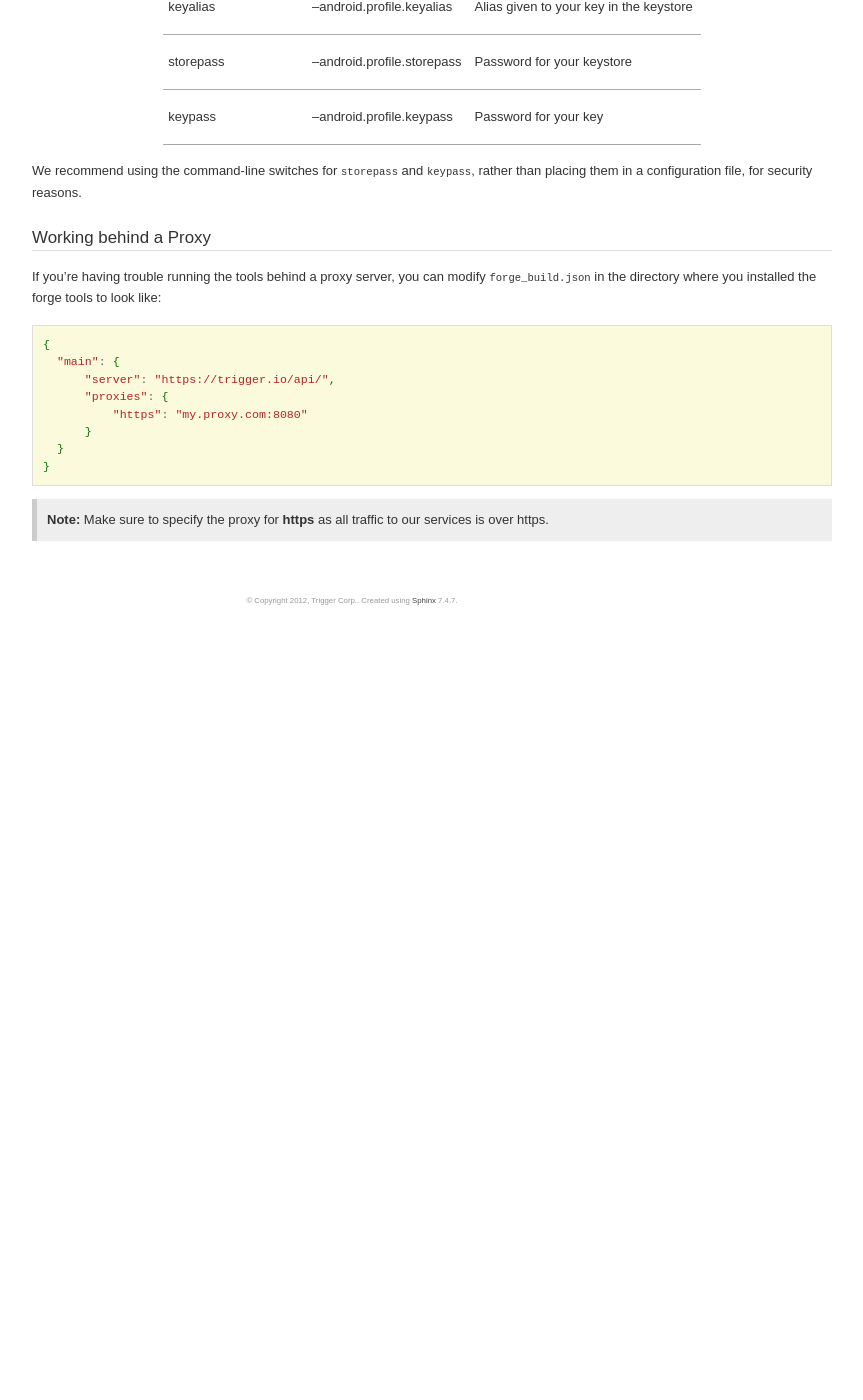
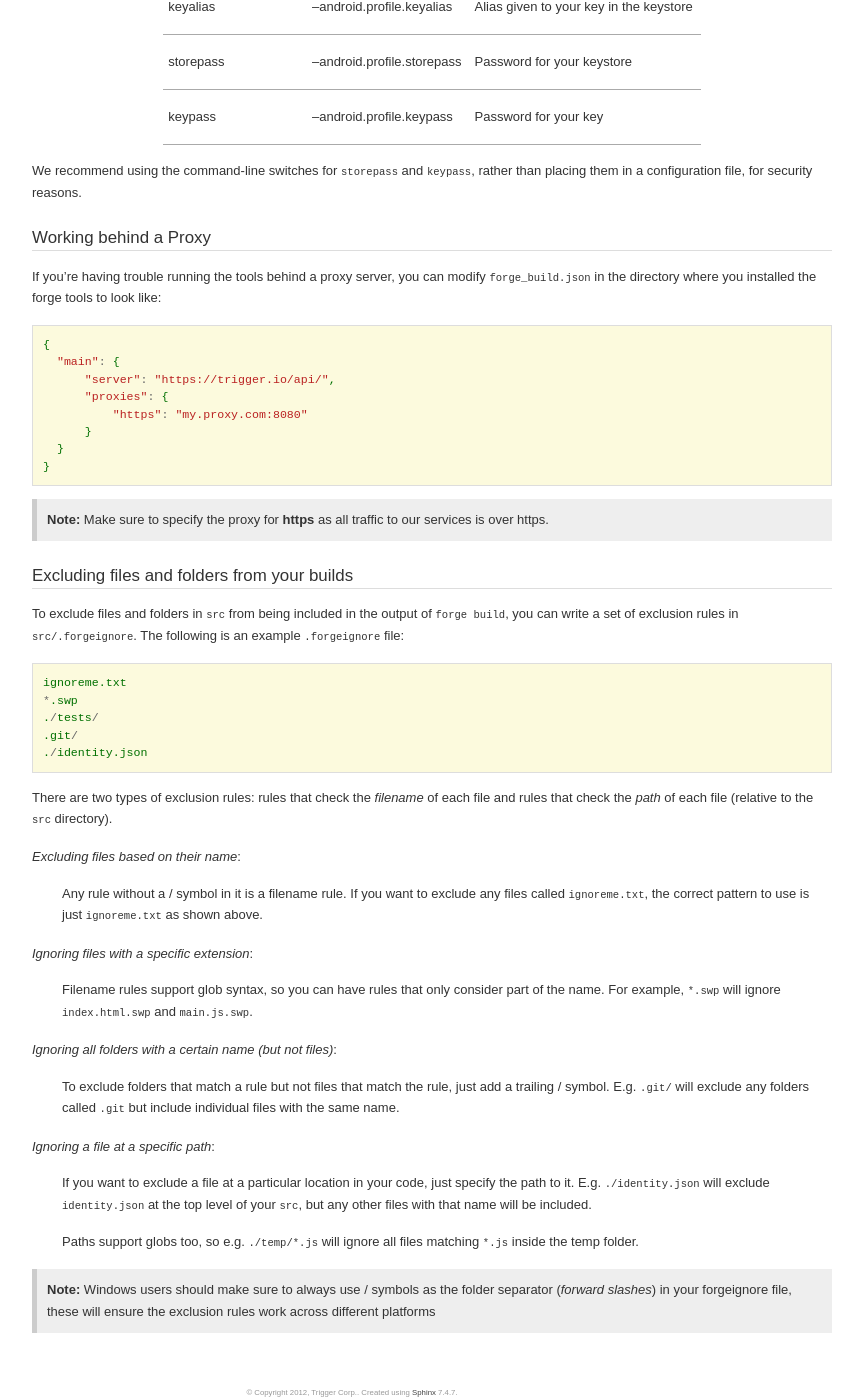
Before and after one commit to trigger-corp/Forge-Documentation, a Sphinx documentation site: the page built from source/command-line.rst, in a window 1280 px wide and 1400 px high, scrolled down 3433 px. Shown: the whole window, without its empty margins (288-1151 px from the left). Built offline with Sphinx 7.4.7, drawn with Linux system fonts in a browser that asks for light colours; some web fonts are replaced; before the commit the page ends 4063 px from its top, so only the background shows below that.

Commit message:
Document forge ignore file

```diff
--- a/source/command-line.rst
+++ b/source/command-line.rst
@@ -191,3 +191,45 @@ tools to look like:
   }
 
 .. note:: Make sure to specify the proxy for **https** as all traffic to our services is over https.
+
+Excluding files and folders from your builds
+--------------------------------------------
+To exclude files and folders in ``src`` from being included in the output of
+``forge build``, you can write a set of exclusion rules in
+``src/.forgeignore``. The following is an example ``.forgeignore`` file::
+
+    ignoreme.txt
+    *.swp
+    ./tests/
+    .git/
+    ./identity.json
+
+There are two types of exclusion rules: rules that check the *filename* of each
+file and rules that check the *path* of each file (relative to the ``src``
+directory).
+
+*Excluding files based on their name*:
+    Any rule without a / symbol in it is a filename rule. If you want to
+    exclude any files called ``ignoreme.txt``, the correct pattern to use is
+    just ``ignoreme.txt`` as shown above.
+
+*Ignoring files with a specific extension*:
+    Filename rules support glob syntax, so you can have rules that only
+    consider part of the name. For example, ``*.swp`` will ignore
+    ``index.html.swp`` and ``main.js.swp``.
+
+*Ignoring all folders with a certain name (but not files)*:
+    To exclude folders that match a rule but not files that match the rule,
+    just add a trailing / symbol. E.g. ``.git/`` will exclude any folders
+    called ``.git`` but include individual files with the same name.
+
+*Ignoring a file at a specific path*:
+    If you want to exclude a file at a particular location in your code, just
+    specify the path to it. E.g. ``./identity.json`` will exclude
+    ``identity.json`` at the top level of your ``src``, but any other files
+    with that name will be included.
+
+    Paths support globs too, so e.g. ``./temp/*.js`` will ignore all files
+    matching ``*.js`` inside the temp folder.
+
+.. note:: Windows users should make sure to always use / symbols as the folder separator (*forward slashes*) in your forgeignore file, these will ensure the exclusion rules work across different platforms
```
